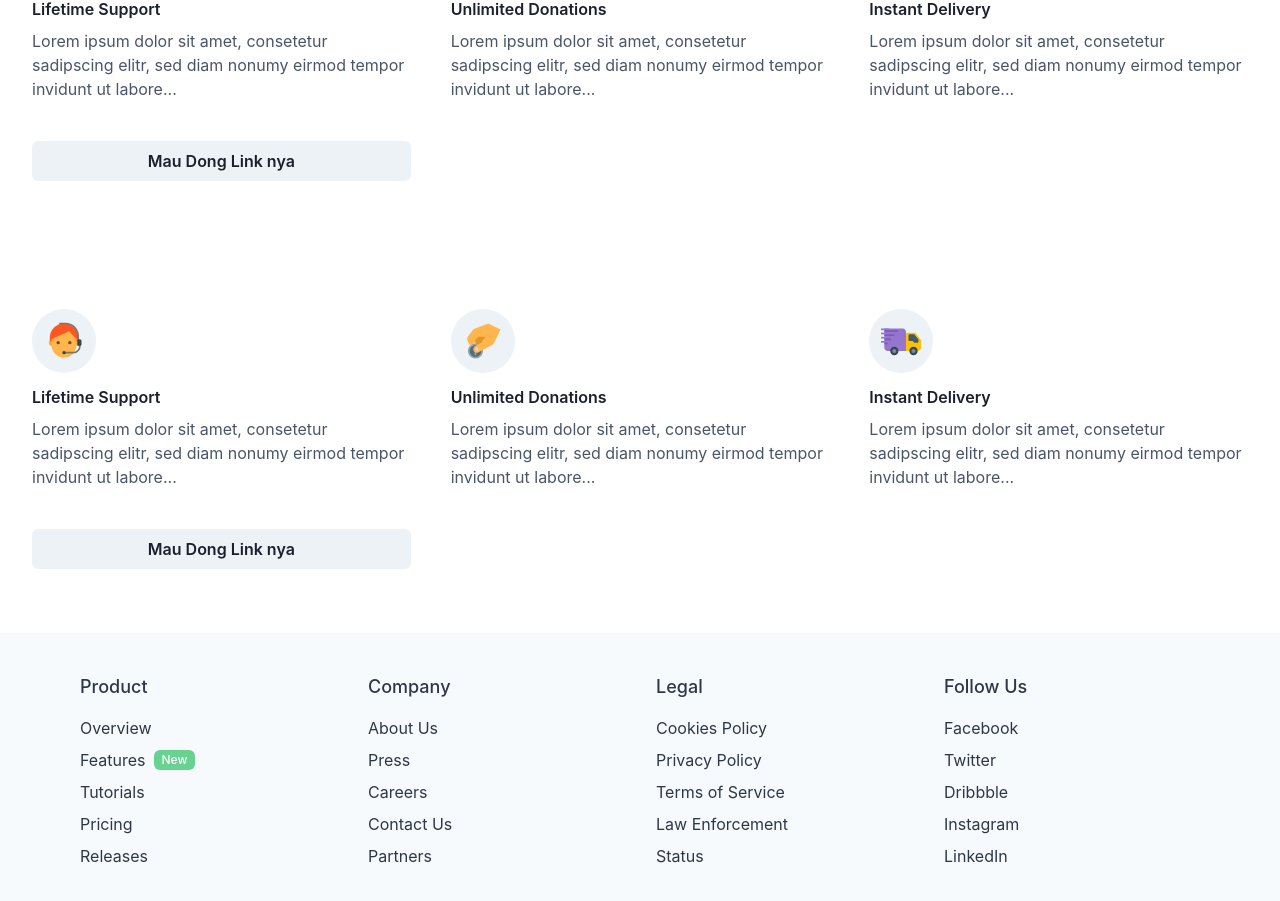
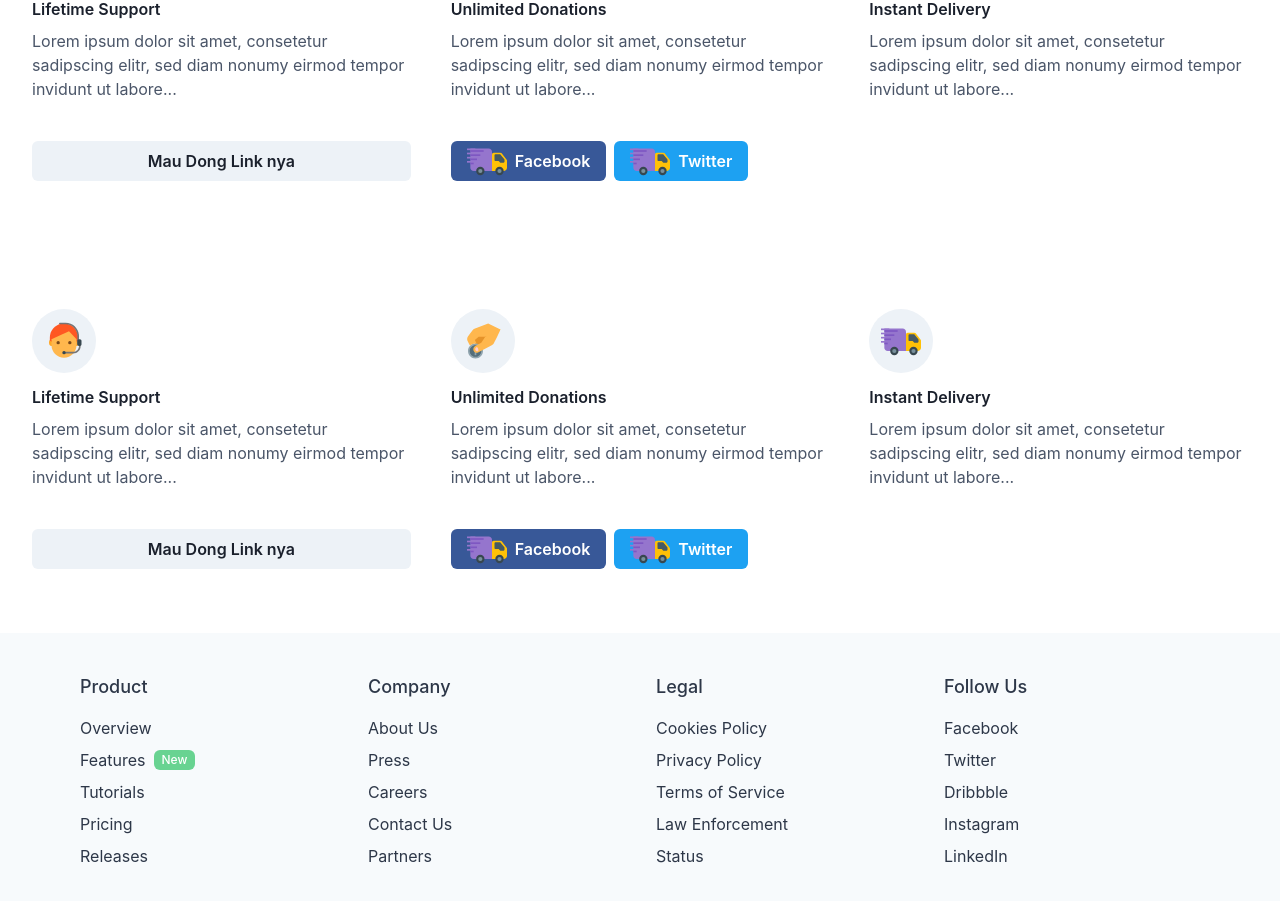
Before and after one commit to airvisualstudio/nextchakra, a Next.js app: page / in a window 1280 px wide. Shown: the part 1953-2854 px from the top of the page. Built offline with nearby package versions, Linux system fonts and the light colour scheme.

Commit message:
Task Job

```diff
--- a/components/FeaturesSectionTwo.tsx
+++ b/components/FeaturesSectionTwo.tsx
@@ -1,5 +1,5 @@
 import { ReactElement } from 'react';
-import { Container, Box, SimpleGrid, Icon, Text, Stack, Flex, Button, Link } from '@chakra-ui/react';
+import { Container, Box, SimpleGrid, Icon, Text, Stack, Flex, Button, HStack } from '@chakra-ui/react';
 import { FcAssistant, FcDonate, FcInTransit } from 'react-icons/fc';
 
 interface FeatureProps {
@@ -55,8 +55,17 @@ export default function SimpleThreeColumns() {
           }
         />
         <Button>
-        Mau Dong Link nya
+          Mau Dong Link nya
         </Button>
+
+        <HStack >
+          <Button colorScheme='facebook' leftIcon={<Icon as={FcInTransit} w={10} h={10} />}>
+            Facebook
+          </Button>
+          <Button colorScheme='twitter' leftIcon={<Icon as={FcInTransit} w={10} h={10} />}>
+            Twitter
+          </Button>
+        </HStack>
       </SimpleGrid>
     </Box>
     </Container>
```
